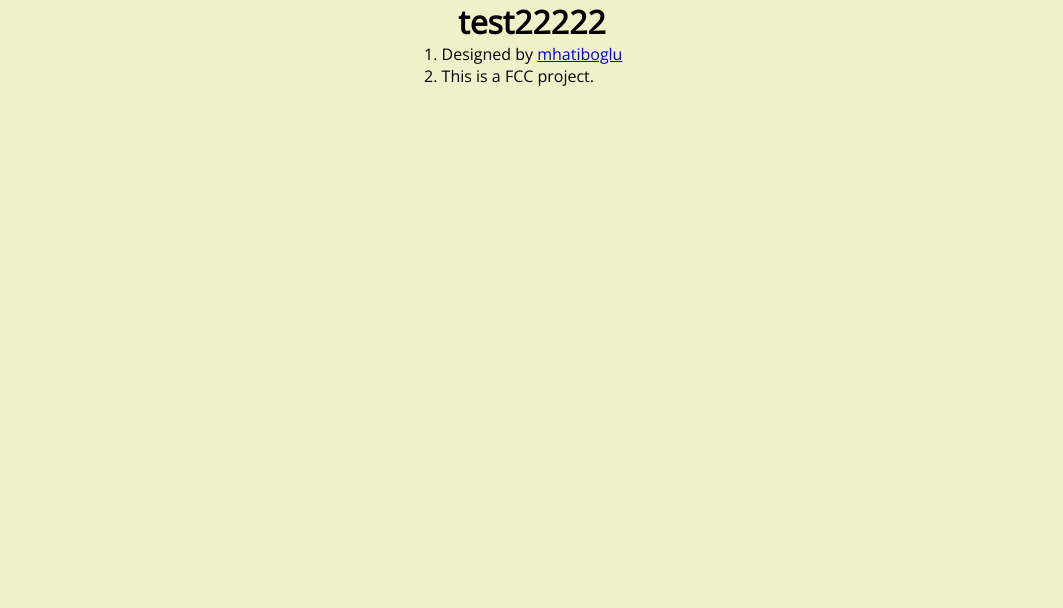
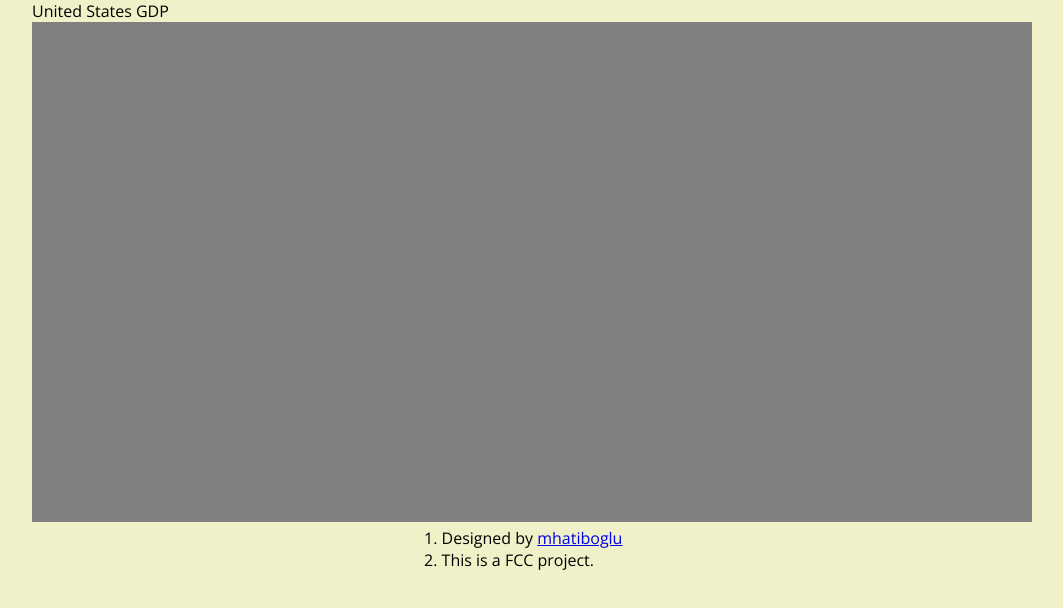
Before and after one commit to mhatiboglu/fcc-projects, a plain HTML site: page data-visualization/visualize-data with-a-bar-chart/index.html in a window 1280 px wide. Shown: the whole page, without its empty margins (108-1171 px from the left). Drawn offline with nearby package versions, Linux system fonts and the light colour scheme.

Commit message:
create svg chart

```diff
--- a/data-visualization/visualize-data with-a-bar-chart/index.html
+++ b/data-visualization/visualize-data with-a-bar-chart/index.html
@@ -9,24 +9,25 @@
       href="https://fonts.googleapis.com/css2?family=Open+Sans&display=swap"
       rel="stylesheet"
     />
-
+    <script src="https://d3js.org/d3.v6.min.js"></script>
   </head>
   <body>
-    <header>
-      <h1 id='test'>test</h1>
-
-    </header>
+    <div class="main">
+      <div class="container">
+        <div id="title">United States GDP</div>
+        <div class="chartHolder"></div>
+      </div>
+    </div>
 
     <footer>
       <ol>
-        <li >
+        <li>
           Designed by
           <a target="_blank" href="https://github.com/mhatiboglu">mhatiboglu</a>
         </li>
-        <li >This is a FCC project.</li>
+        <li>This is a FCC project.</li>
       </ol>
     </footer>
-    <script src='myscript.js'></script>
-
+    <script src="myscript.js"></script>
   </body>
 </html>
--- a/data-visualization/visualize-data with-a-bar-chart/myscript.js
+++ b/data-visualization/visualize-data with-a-bar-chart/myscript.js
@@ -1 +1,12 @@
-document.getElementById('test').innerHTML= 'test22222'
+let yMargin = 50,
+  width = 1000,
+  height = 500,
+  barWidth = width / 275;
+
+//Crete svg chart
+
+let svgChart = d3.select(".chartHolder")
+  .append("svg")
+  .attr("width", width)
+  .attr("height", height)
+  .style("background", "gray");
```
